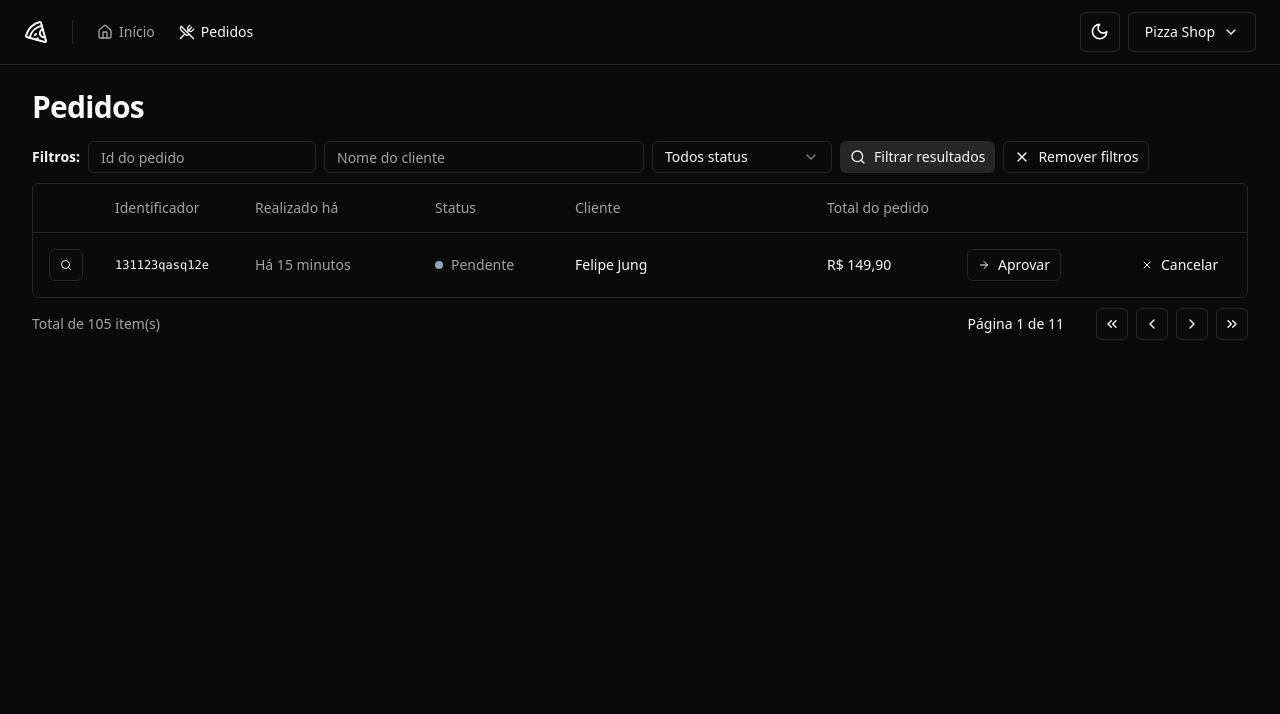
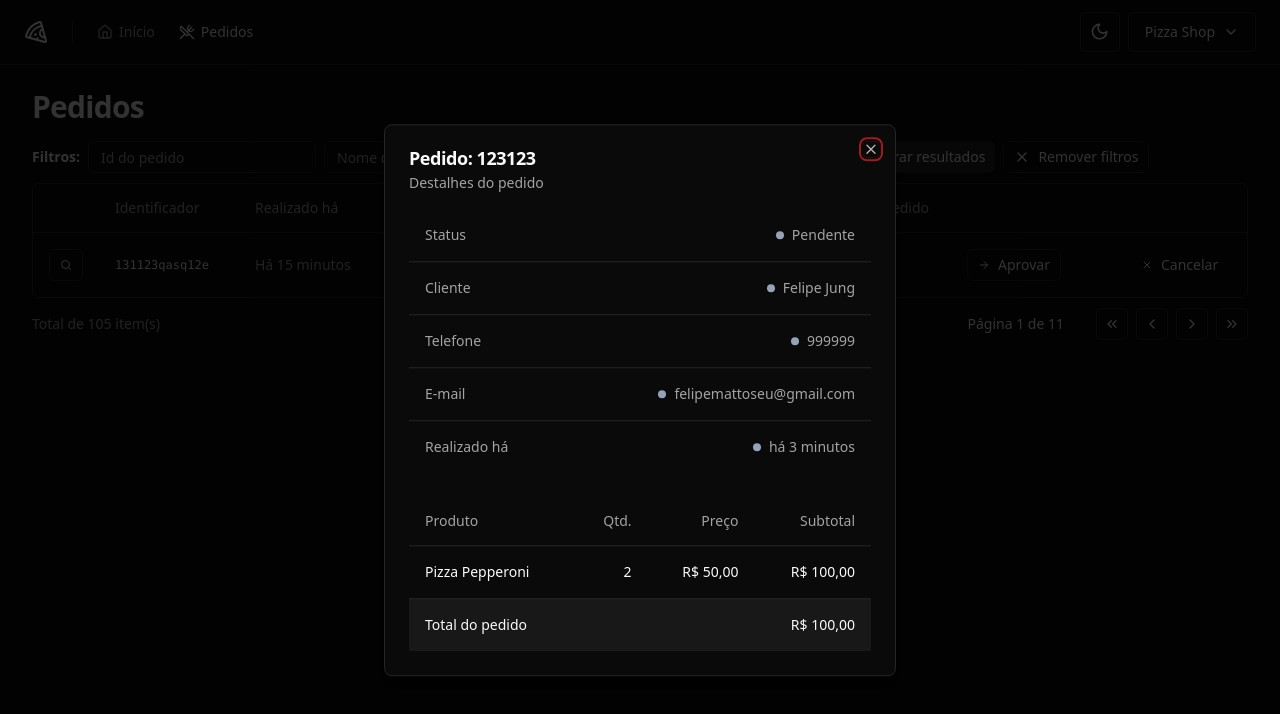
Before and after one commit to felipe-jm/pizza-shop, a React (Vite) app: page /orders in a window 1280 px wide. Both pictures are taken after a click on the button "Detalhes do pedido". Shown: the top 714 px of the page. Built offline with nearby package versions, Linux system fonts and the light colour scheme.

Commit message:
Add order details dialog

```diff
--- a/package.json
+++ b/package.json
@@ -11,6 +11,7 @@
   },
   "dependencies": {
     "@hookform/resolvers": "^3.9.0",
+    "@radix-ui/react-dialog": "^1.1.1",
     "@radix-ui/react-dropdown-menu": "^2.1.1",
     "@radix-ui/react-label": "^2.1.0",
     "@radix-ui/react-select": "^2.1.1",
--- /dev/null
+++ b/src/components/ui/dialog.tsx
@@ -0,0 +1,120 @@
+import * as React from "react"
+import * as DialogPrimitive from "@radix-ui/react-dialog"
+import { X } from "lucide-react"
+
+import { cn } from "@/lib/utils"
+
+const Dialog = DialogPrimitive.Root
+
+const DialogTrigger = DialogPrimitive.Trigger
+
+const DialogPortal = DialogPrimitive.Portal
+
+const DialogClose = DialogPrimitive.Close
+
+const DialogOverlay = React.forwardRef<
+  React.ElementRef<typeof DialogPrimitive.Overlay>,
+  React.ComponentPropsWithoutRef<typeof DialogPrimitive.Overlay>
+>(({ className, ...props }, ref) => (
+  <DialogPrimitive.Overlay
+    ref={ref}
+    className={cn(
+      "fixed inset-0 z-50 bg-black/80  data-[state=open]:animate-in data-[state=closed]:animate-out data-[state=closed]:fade-out-0 data-[state=open]:fade-in-0",
+      className
+    )}
+    {...props}
+  />
+))
+DialogOverlay.displayName = DialogPrimitive.Overlay.displayName
+
+const DialogContent = React.forwardRef<
+  React.ElementRef<typeof DialogPrimitive.Content>,
+  React.ComponentPropsWithoutRef<typeof DialogPrimitive.Content>
+>(({ className, children, ...props }, ref) => (
+  <DialogPortal>
+    <DialogOverlay />
+    <DialogPrimitive.Content
+      ref={ref}
+      className={cn(
+        "fixed left-[50%] top-[50%] z-50 grid w-full max-w-lg translate-x-[-50%] translate-y-[-50%] gap-4 border bg-background p-6 shadow-lg duration-200 data-[state=open]:animate-in data-[state=closed]:animate-out data-[state=closed]:fade-out-0 data-[state=open]:fade-in-0 data-[state=closed]:zoom-out-95 data-[state=open]:zoom-in-95 data-[state=closed]:slide-out-to-left-1/2 data-[state=closed]:slide-out-to-top-[48%] data-[state=open]:slide-in-from-left-1/2 data-[state=open]:slide-in-from-top-[48%] sm:rounded-lg",
+        className
+      )}
+      {...props}
+    >
+      {children}
+      <DialogPrimitive.Close className="absolute right-4 top-4 rounded-sm opacity-70 ring-offset-background transition-opacity hover:opacity-100 focus:outline-none focus:ring-2 focus:ring-ring focus:ring-offset-2 disabled:pointer-events-none data-[state=open]:bg-accent data-[state=open]:text-muted-foreground">
+        <X className="h-4 w-4" />
+        <span className="sr-only">Close</span>
+      </DialogPrimitive.Close>
+    </DialogPrimitive.Content>
+  </DialogPortal>
+))
+DialogContent.displayName = DialogPrimitive.Content.displayName
+
+const DialogHeader = ({
+  className,
+  ...props
+}: React.HTMLAttributes<HTMLDivElement>) => (
+  <div
+    className={cn(
+      "flex flex-col space-y-1.5 text-center sm:text-left",
+      className
+    )}
+    {...props}
+  />
+)
+DialogHeader.displayName = "DialogHeader"
+
+const DialogFooter = ({
+  className,
+  ...props
+}: React.HTMLAttributes<HTMLDivElement>) => (
+  <div
+    className={cn(
+      "flex flex-col-reverse sm:flex-row sm:justify-end sm:space-x-2",
+      className
+    )}
+    {...props}
+  />
+)
+DialogFooter.displayName = "DialogFooter"
+
+const DialogTitle = React.forwardRef<
+  React.ElementRef<typeof DialogPrimitive.Title>,
+  React.ComponentPropsWithoutRef<typeof DialogPrimitive.Title>
+>(({ className, ...props }, ref) => (
+  <DialogPrimitive.Title
+    ref={ref}
+    className={cn(
+      "text-lg font-semibold leading-none tracking-tight",
+      className
+    )}
+    {...props}
+  />
+))
+DialogTitle.displayName = DialogPrimitive.Title.displayName
+
+const DialogDescription = React.forwardRef<
+  React.ElementRef<typeof DialogPrimitive.Description>,
+  React.ComponentPropsWithoutRef<typeof DialogPrimitive.Description>
+>(({ className, ...props }, ref) => (
+  <DialogPrimitive.Description
+    ref={ref}
+    className={cn("text-sm text-muted-foreground", className)}
+    {...props}
+  />
+))
+DialogDescription.displayName = DialogPrimitive.Description.displayName
+
+export {
+  Dialog,
+  DialogPortal,
+  DialogOverlay,
+  DialogClose,
+  DialogTrigger,
+  DialogContent,
+  DialogHeader,
+  DialogFooter,
+  DialogTitle,
+  DialogDescription,
+}
--- /dev/null
+++ b/src/pages/app/orders/order-details.tsx
@@ -0,0 +1,117 @@
+import {
+  DialogContent,
+  DialogDescription,
+  DialogHeader,
+  DialogTitle,
+} from "@/components/ui/dialog";
+import {
+  Table,
+  TableBody,
+  TableCell,
+  TableFooter,
+  TableHead,
+  TableHeader,
+  TableRow,
+} from "@/components/ui/table";
+
+export function OrderDetails() {
+  return (
+    <DialogContent>
+      <DialogHeader>
+        <DialogTitle>Pedido: 123123</DialogTitle>
+        <DialogDescription>Destalhes do pedido</DialogDescription>
+      </DialogHeader>
+
+      <div className="space-y-6">
+        <Table>
+          <TableBody>
+            <TableRow>
+              <TableCell className="text-muted-foreground">Status</TableCell>
+              <TableCell className="flex justify-end">
+                <div className="flex items-center gap-2">
+                  <span className="h-2 w-2 rounded-full bg-slate-400"></span>
+                  <span className="font-medium text-muted-foreground">
+                    Pendente
+                  </span>
+                </div>
+              </TableCell>
+            </TableRow>
+
+            <TableRow>
+              <TableCell className="text-muted-foreground">Cliente</TableCell>
+              <TableCell className="flex justify-end">
+                <div className="flex items-center gap-2">
+                  <span className="h-2 w-2 rounded-full bg-slate-400"></span>
+                  <span className="font-medium text-muted-foreground">
+                    Felipe Jung
+                  </span>
+                </div>
+              </TableCell>
+            </TableRow>
+
+            <TableRow>
+              <TableCell className="text-muted-foreground">Telefone</TableCell>
+              <TableCell className="flex justify-end">
+                <div className="flex items-center gap-2">
+                  <span className="h-2 w-2 rounded-full bg-slate-400"></span>
+                  <span className="font-medium text-muted-foreground">
+                    999999
+                  </span>
+                </div>
+              </TableCell>
+            </TableRow>
+
+            <TableRow>
+              <TableCell className="text-muted-foreground">E-mail</TableCell>
+              <TableCell className="flex justify-end">
+                <div className="flex items-center gap-2">
+                  <span className="h-2 w-2 rounded-full bg-slate-400"></span>
+                  <span className="font-medium text-muted-foreground">
+                    felipemattoseu@gmail.com
+                  </span>
+                </div>
+              </TableCell>
+            </TableRow>
+
+            <TableRow>
+              <TableCell className="text-muted-foreground">
+                Realizado há
+              </TableCell>
+              <TableCell className="flex justify-end">
+                <div className="flex items-center gap-2">
+                  <span className="h-2 w-2 rounded-full bg-slate-400"></span>
+                  <span className="font-medium text-muted-foreground">
+                    há 3 minutos
+                  </span>
+                </div>
+              </TableCell>
+            </TableRow>
+          </TableBody>
+        </Table>
+
+        <Table>
+          <TableHeader>
+            <TableRow>
+              <TableHead>Produto</TableHead>
+              <TableHead className="text-right">Qtd.</TableHead>
+              <TableHead className="text-right">Preço</TableHead>
+              <TableHead className="text-right">Subtotal</TableHead>
+            </TableRow>
+          </TableHeader>
+          <TableBody>
+            <TableRow>
+              <TableCell>Pizza Pepperoni</TableCell>
+              <TableCell className="text-right">2</TableCell>
+              <TableCell className="text-right">R$ 50,00</TableCell>
+              <TableCell className="text-right">R$ 100,00</TableCell>
+            </TableRow>
+          </TableBody>
+          <TableFooter>
+            <TableCell colSpan={3}>Total do pedido</TableCell>
+            <TableCell className="text-right font-medium">R$ 100,00</TableCell>
+          </TableFooter>
+        </Table>
+      </div>
+    </DialogContent>
+  );
+}
--- a/src/pages/app/orders/order-table-row.tsx
+++ b/src/pages/app/orders/order-table-row.tsx
@@ -1,16 +1,25 @@
 import { ArrowRight, Search, X } from "lucide-react";
 
 import { Button } from "@/components/ui/button";
+import { Dialog, DialogTrigger } from "@/components/ui/dialog";
 import { TableCell, TableRow } from "@/components/ui/table";
+
+import { OrderDetails } from "./order-details";
 
 export function OrderTableRow() {
   return (
     <TableRow>
       <TableCell>
-        <Button variant="outline" size="xs">
-          <Search className="h-3 w-3" />
-          <span className="sr-only">Detalhes do pedido</span>
-        </Button>
+        <Dialog>
+          <DialogTrigger asChild>
+            <Button variant="outline" size="xs">
+              <Search className="h-3 w-3" />
+              <span className="sr-only">Detalhes do pedido</span>
+            </Button>
+          </DialogTrigger>
+
+          <OrderDetails />
+        </Dialog>
       </TableCell>
       <TableCell className="font-mono text-xs font-medium">
         131123qasq12e
```
Also changed, not shown: 1 other file (tests, documents, lock files or other folders).
